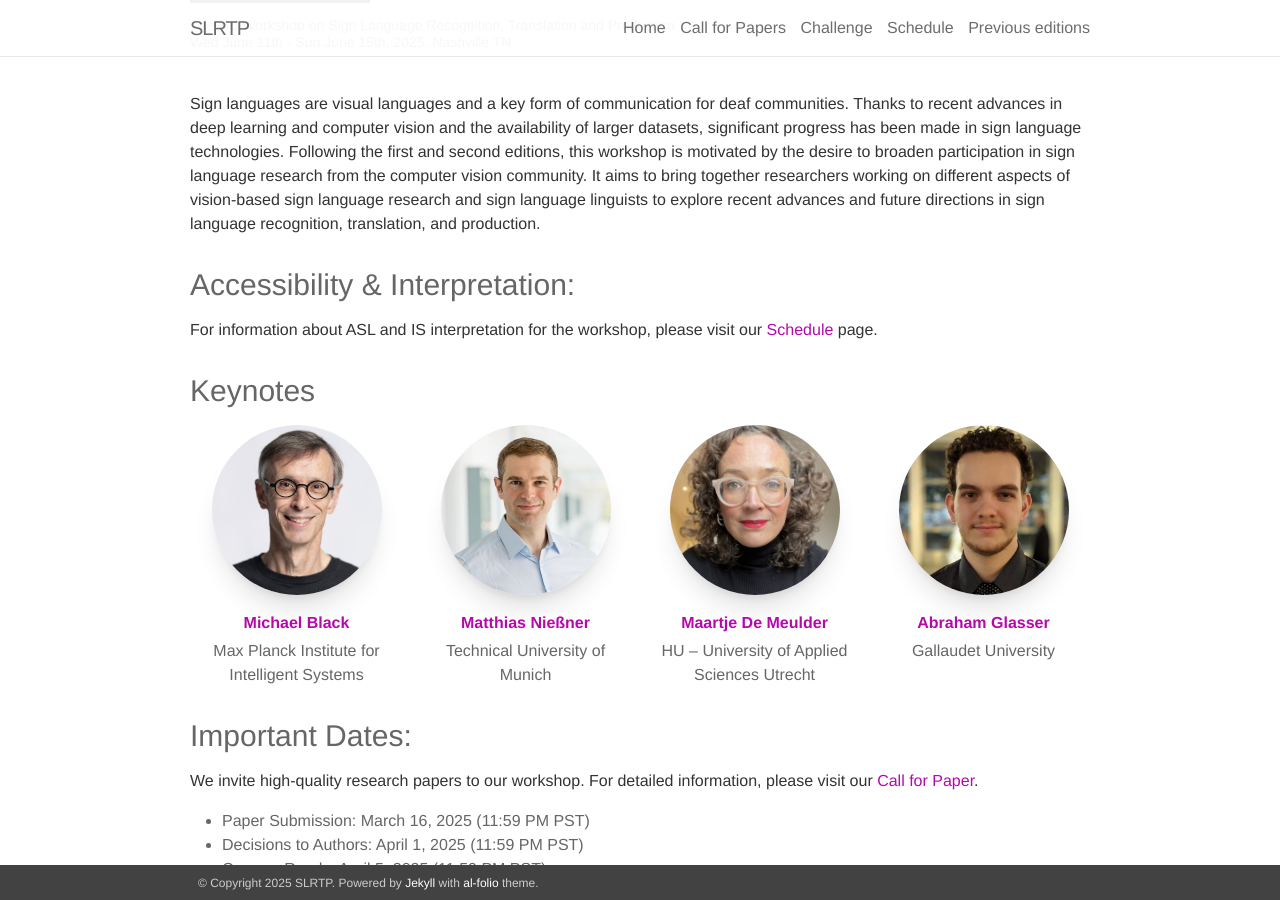
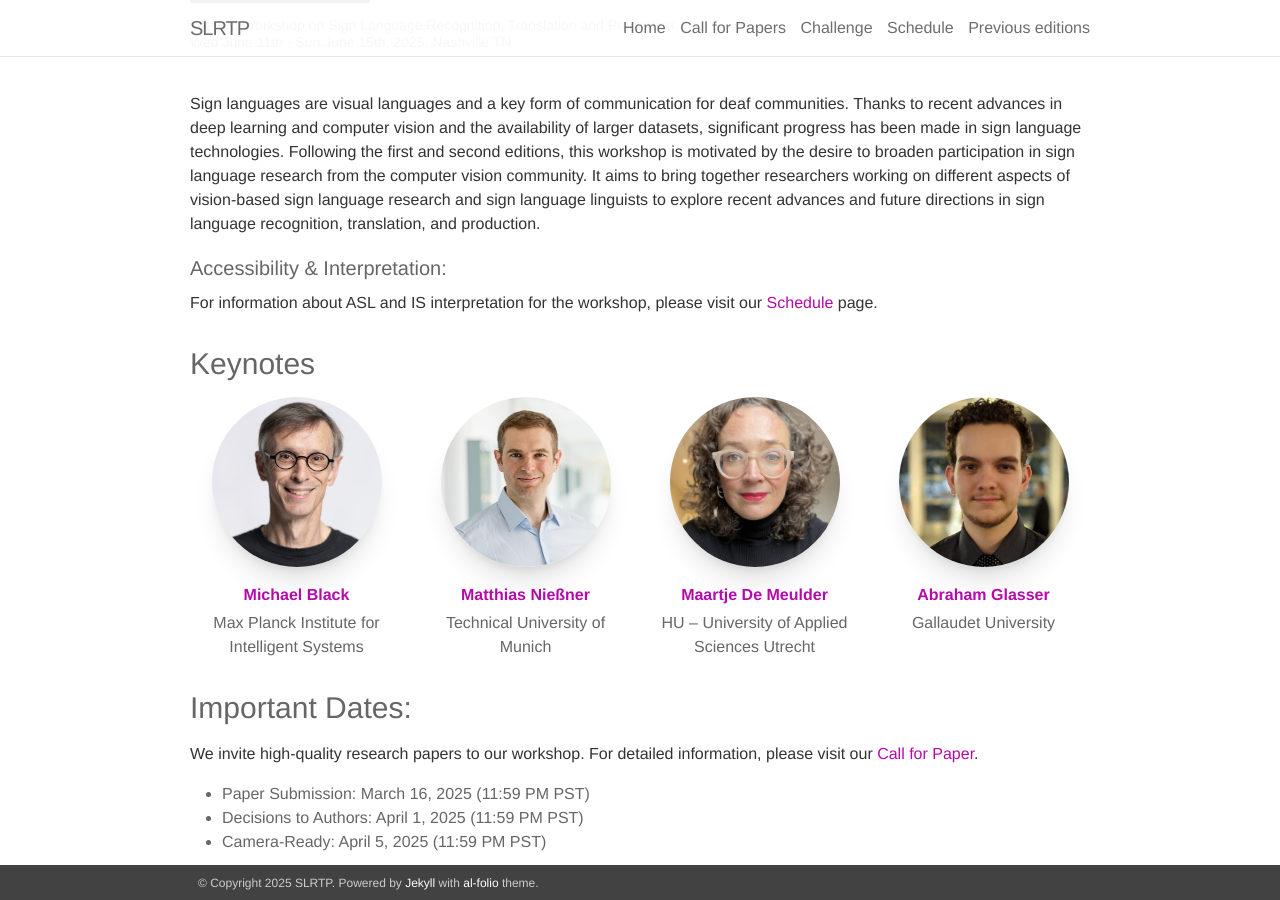
Before and after one commit to slrtpworkshop/slrtpworkshop.github.io, a Jekyll site: the page built from _pages/00_home.md, in a window 1280 px wide and 900 px high, scrolled down 403 px. Built offline with Jekyll 4.4.1, drawn with Linux system fonts in a browser that asks for light colours; nearby versions of some CDN libraries.

```diff
--- a/_pages/00_home.md
+++ b/_pages/00_home.md
@@ -8,7 +8,7 @@ description: "The 3rd Workshop on Sign Language Recognition, Translation and Pro
 
 Sign languages are visual languages and a key form of communication for deaf communities. Thanks to recent advances in deep learning and computer vision and the availability of larger datasets, significant progress has been made in sign language technologies. Following the first and second editions, this workshop is motivated by the desire to broaden participation in sign language research from the computer vision community. It aims to bring together researchers working on different aspects of vision-based sign language research and sign language linguists to explore recent advances and future directions in sign language recognition, translation, and production.
 
-### Accessibility & Interpretation:
+#### Accessibility & Interpretation:
 For information about ASL and IS interpretation for the workshop, please visit our [Schedule](https://slrtpworkshop.github.io/schedule/) page.
 
 ### Keynotes
```
